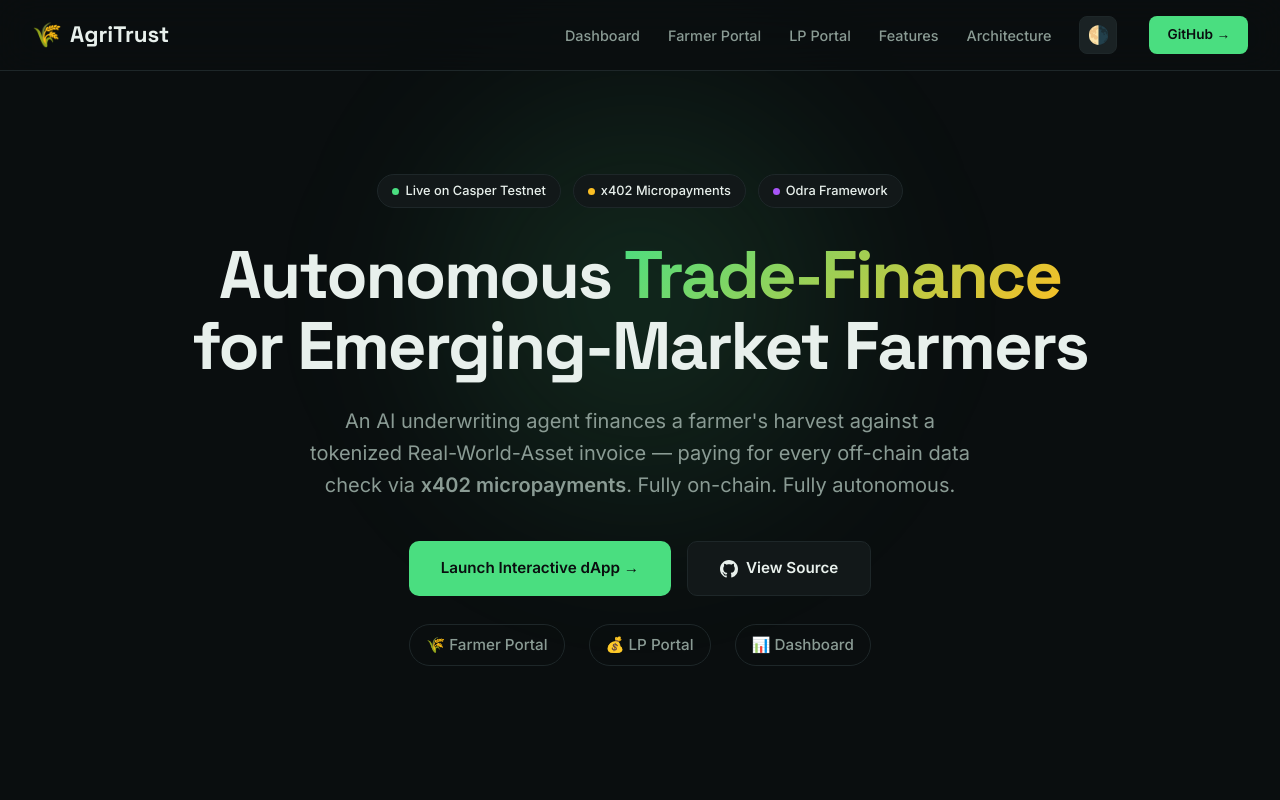
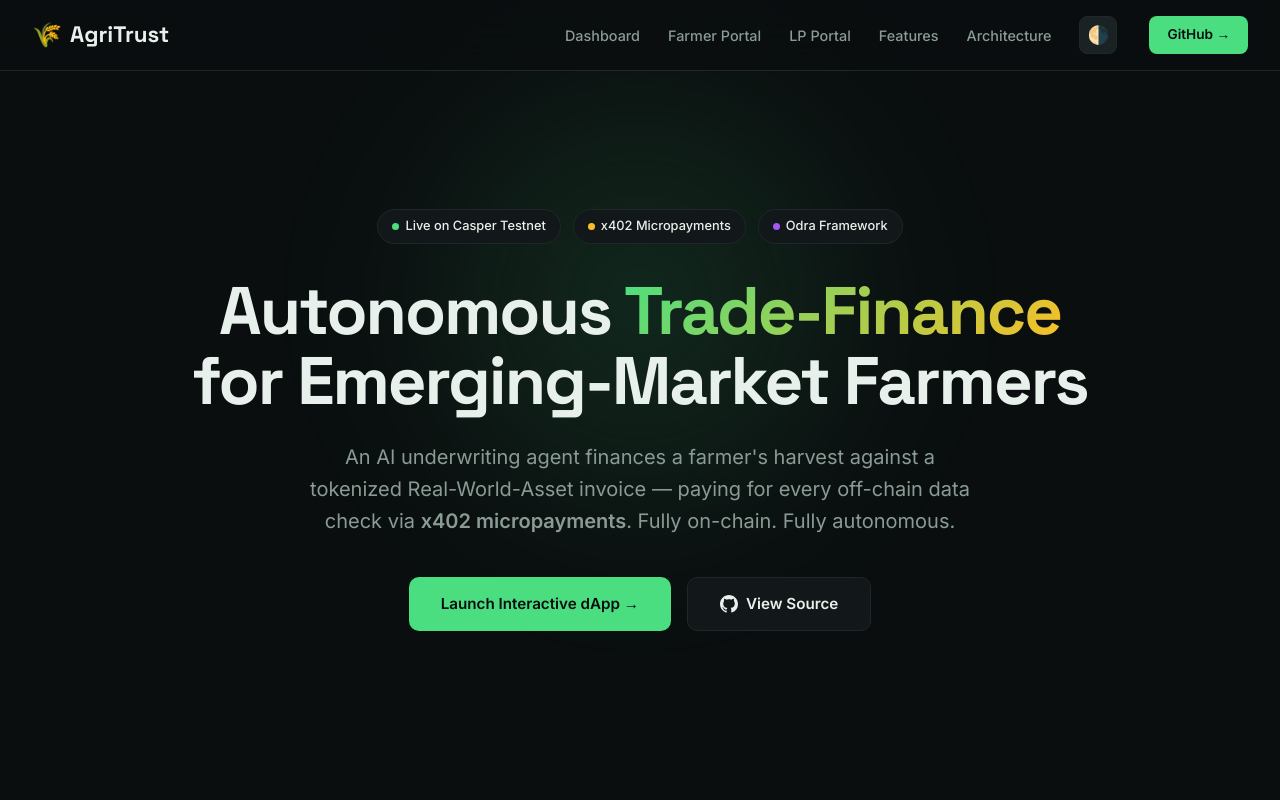
Before and after one commit to ubongn/agritrust-casper, a plain HTML site: page web/index.html in a window 1280 px wide. Shown: the top 800 px of the page. Drawn offline with Linux system fonts and the light colour scheme.

Commit message:
fix: remove redundant hero portal pills  Hero section already has 'Launch Interactive dApp' button; navbar has all three portal links. The pills were clutter.

```diff
--- a/web/index.html
+++ b/web/index.html
@@ -170,11 +170,6 @@
         View Source
       </a>
     </div>
-    <div class="hero-portal-links fade-up delay-3">
-      <a href="/farmer">🌾 Farmer Portal</a>
-      <a href="/lp">💰 LP Portal</a>
-      <a href="/dashboard">📊 Dashboard</a>
-    </div>
   </div>
 
   <!-- PROBLEM -->
```
